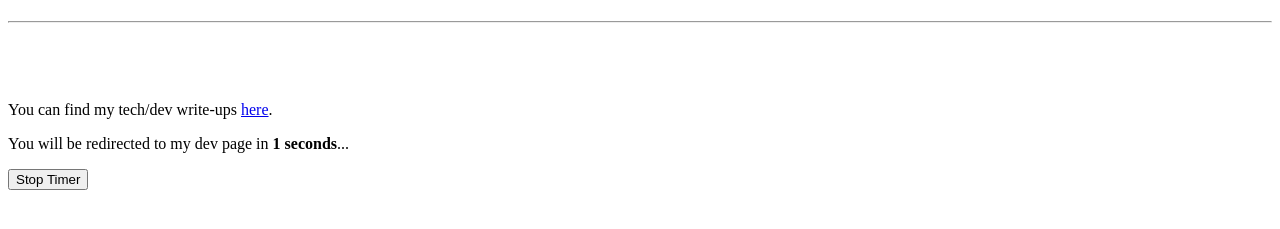
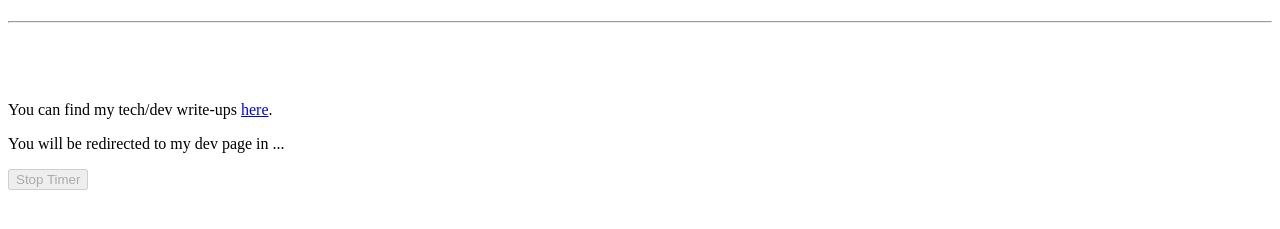
Before and after one commit to ajalex114/alenjalex.github.io, a plain HTML site: page index.html in a window 1280 px wide. Both pictures are taken after a click on the button "Stop Timer". Shown: the part 171-400 px from the top of the page. Drawn offline with Linux system fonts and the light colour scheme.

Commit message:
remove timer text and disable button on stop timer

```diff
--- a/index.html
+++ b/index.html
@@ -20,6 +20,8 @@
 
         function onStopTimeoutClick() {
             shouldTimeout = false;
+            document.getElementById("timer").innerHTML = "";
+            document.getElementById("stopTimer").disabled = true;
         }
     </script>
 </head>
@@ -58,8 +60,8 @@
 
     </center>
     <p>You can find my tech/dev write-ups <a href="/dev">here</a>. </p>
-    <p>You will be redirected to my dev page in <b id="timer">5 seconds</b>...</p>
-    <p><button onclick="onStopTimeoutClick()">Stop Timer</button></p>
+    <p id="redirectText">You will be redirected to my dev page in <b id="timer">5 seconds</b>...</p>
+    <p><button id="stopTimer" onclick="onStopTimeoutClick()">Stop Timer</button></p>
 
 </body>
 </html>
```
